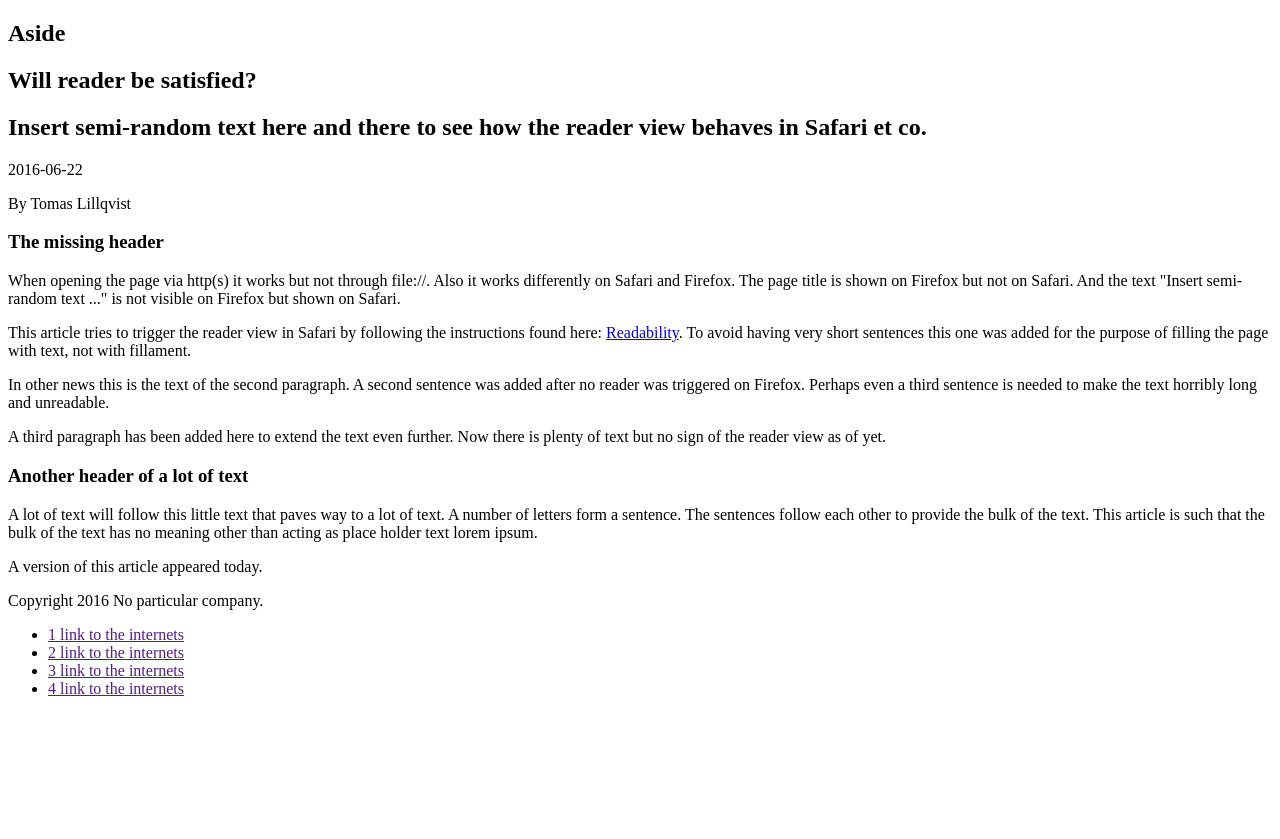
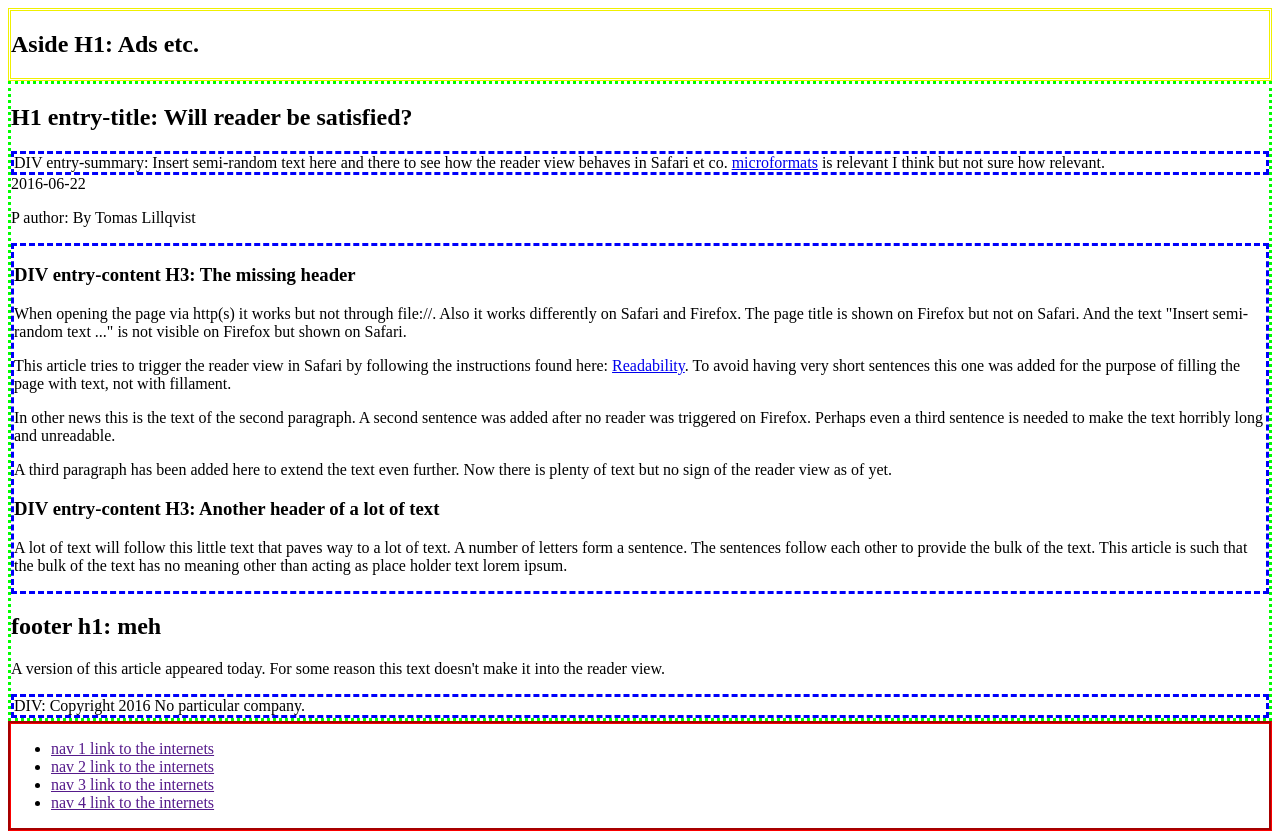
Before and after one commit to tlillqvi/tlillqvi.github.io, a plain HTML site: page reader/index.html in a window 1280 px wide. Before the commit the page ends 800 px from the top, so only its background shows below. Drawn offline with Linux system fonts and the light colour scheme.

Commit message:
reader: Added some helpful colors and names.

```diff
--- a/reader/index.html
+++ b/reader/index.html
@@ -1,51 +1,59 @@
 <!DOCTYPE html>
 <html>
-<header>
+<head>
 <title>Attempting to trigger the reader view in Safari/Firefox</title>
+<style>
+article {border-style: dotted; border-color: #00FF00;}
+div {border-style: dashed; border-color: #0000FA;}
+aside {border-style: double; border-color: #F0F000;}
+nav {border-style: groove; border-color: #Fa0000;}
+</style>
+</head>
 <body>
   <aside>
-    <h1>Aside</h1>
+    <h1>Aside H1: Ads etc.</h1>
   </aside>
   <article class="hentry">
     <header>
-        <h1 class="entry-title">Will reader be satisfied?</h1>
-        <h2 class="entry-summary">
-          Insert semi-random text here and there to see how the reader view behaves in Safari et co.
-        </h2>
+        <h1 class="entry-title">H1 entry-title: Will reader be satisfied?</h1>
+        <div class="entry-summary">
+          DIV entry-summary: Insert semi-random text here and there to see how the reader view behaves in Safari et co. <a href="http://microformats.org/wiki/hentry">microformats</a> is relevant I think but not sure how relevant.
+        </div>
         <time class="published" datetime="2016-06-22 13:27:03+0300">
           2016-06-22
         </time>
         <p class="byline author vcard">
-            By <span class="fn">Tomas Lillqvist</span>
+            P author: By <span class="fn">Tomas Lillqvist</span>
         </p>
       </header>
 
       <div class="entry-content">
-        <h3>The missing header</h3>
+        <h3>DIV entry-content H3: The missing header</h3>
         <p>When opening the page via http(s) it works but not through file://. Also it works differently on Safari and Firefox. The page title is shown on Firefox but not on Safari. And the text "Insert semi-random text ..." is not visible on Firefox but shown on Safari.</p>
         <p>This article tries to trigger the reader view in Safari by following the instructions found here:
           <a href="https://www.readability.com/developers/guidelines#reader">Readability</a>. To avoid having very short sentences this one was added for the purpose of filling the page with text, not with fillament.</p>
         <p>In other news this is the text of the second paragraph. A second sentence was added after no reader was triggered on Firefox. Perhaps even a third sentence is needed to make the text horribly long and unreadable.</p>
         <p>A third paragraph has been added here to extend the text even further. Now there is plenty of text but no sign of the reader view as of yet.</p>
-        <h3>Another header of a lot of text</h3>
+        <h3>DIV entry-content H3: Another header of a lot of text</h3>
         <p>A lot of text will follow this little text that paves way to a lot of text. A number of letters form a sentence. The sentences follow each other to provide the bulk of the text. This article is such that the bulk of the text has no meaning other than acting as place holder text lorem ipsum.</p>
       </div>
 
       <footer>
+        <h1>footer h1: meh</h1>
         <p>
-          A version of this article appeared today.
+          A version of this article appeared today. For some reason this text doesn't make it into the reader view.
         </p>
         <div class="source-org vcard copyright">
-            Copyright 2016 <span class="org fn">No particular company.</span>
+            DIV: Copyright 2016 <span class="org fn">No particular company.</span>
         </div>
       </footer>
   </article>
   <nav>
     <ul>
-      <li><a href="">1 link to the internets</a></li>
-      <li><a href="">2 link to the internets</a></li>
-      <li><a href="">3 link to the internets</a></li>
-      <li><a href="">4 link to the internets</a></li>
+      <li><a href="">nav 1 link to the internets</a></li>
+      <li><a href="">nav 2 link to the internets</a></li>
+      <li><a href="">nav 3 link to the internets</a></li>
+      <li><a href="">nav 4 link to the internets</a></li>
   </nav>
 </body>
 </html>
```
